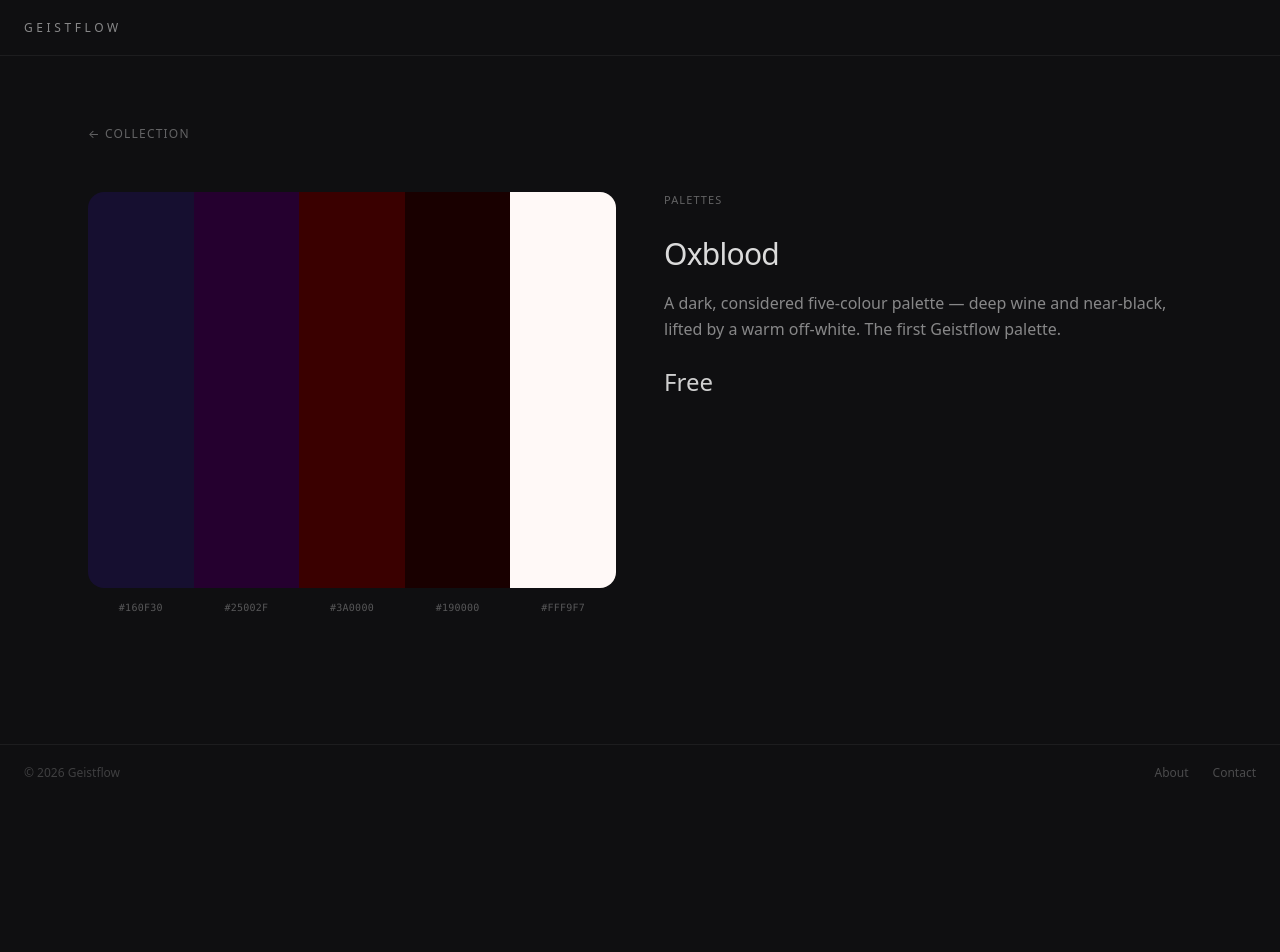
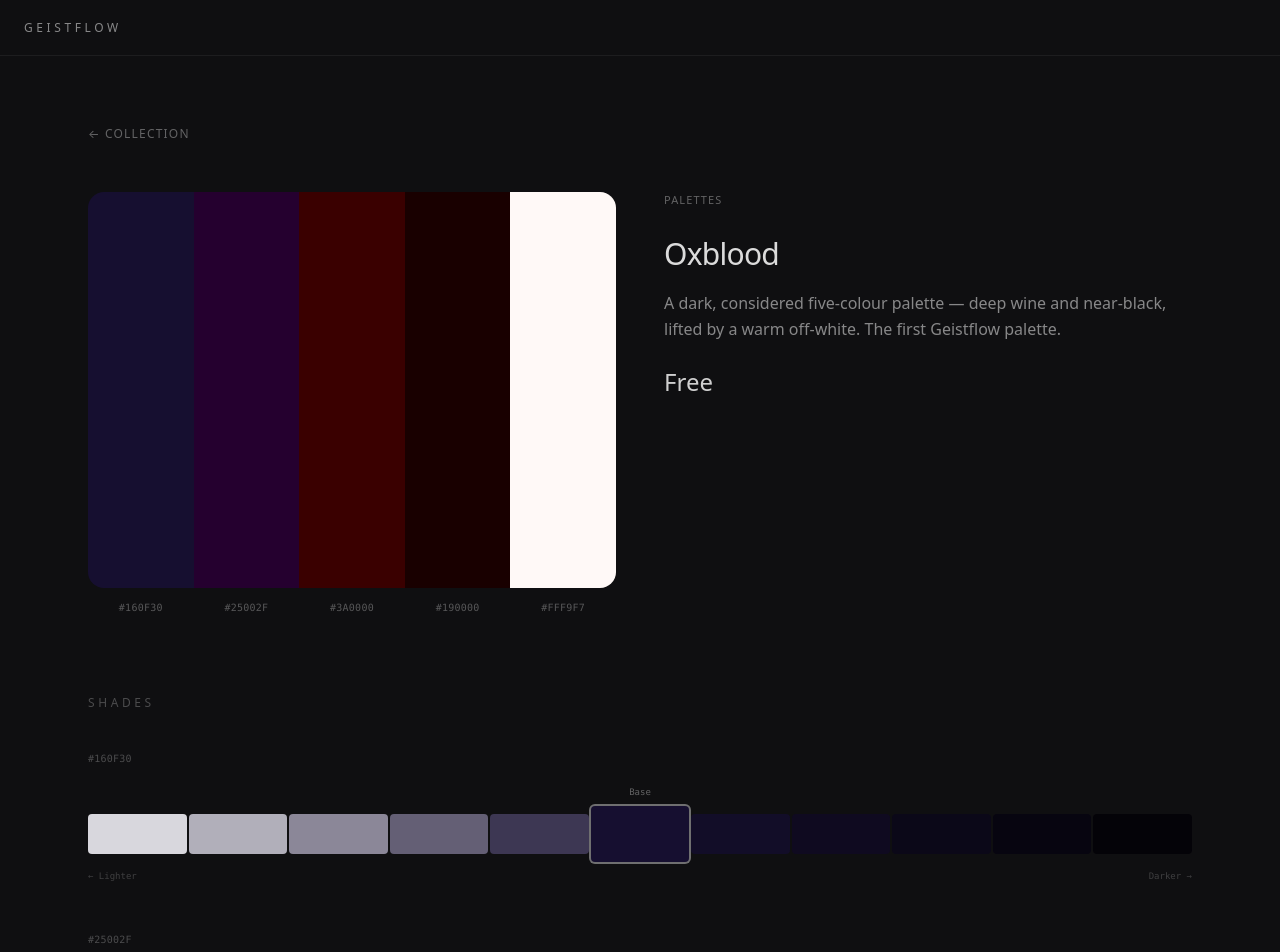
Before and after one commit to buddhikaherath92-dev/geistflow, a React (Vite) app: page /item/1 in a window 1280 px wide. Shown: the top 952 px of the page. Before the commit the page ends 800 px from the top, so only its background shows below. Built offline with nearby package versions, Linux system fonts and the light colour scheme.

Commit message:
shades feature initiated in color palletes
Co-Authored-By: Claude Sonnet 4.6 <noreply@anthropic.com>

```diff
--- a/src/pages/ItemDetail.tsx
+++ b/src/pages/ItemDetail.tsx
@@ -2,6 +2,51 @@ import { useEffect, useState } from 'react'
 import { useParams, Link } from 'react-router-dom'
 import { getItemById } from '../lib/storage'
 import { setPageMeta } from '../lib/meta'
+
+// --- colour utilities ---
+
+function hexToRgb(hex: string): [number, number, number] {
+  return [
+    parseInt(hex.slice(1, 3), 16),
+    parseInt(hex.slice(3, 5), 16),
+    parseInt(hex.slice(5, 7), 16),
+  ]
+}
+
+function toHex(r: number, g: number, b: number): string {
+  const clamp = (v: number) => Math.min(255, Math.max(0, Math.round(v)))
+  return '#' + [clamp(r), clamp(g), clamp(b)].map(v => v.toString(16).padStart(2, '0')).join('').toUpperCase()
+}
+
+function mixToward(base: [number, number, number], target: [number, number, number], t: number): string {
+  return toHex(
+    base[0] + (target[0] - base[0]) * t,
+    base[1] + (target[1] - base[1]) * t,
+    base[2] + (target[2] - base[2]) * t,
+  )
+}
+
+// Returns 11 values: 5 tints (lightest → least light), base, 5 shades (least dark → darkest)
+function generateShades(hex: string): string[] {
+  const base = hexToRgb(hex)
+  const white: [number, number, number] = [255, 255, 255]
+  const black: [number, number, number] = [0, 0, 0]
+  return [
+    mixToward(base, white, 5 / 6),
+    mixToward(base, white, 4 / 6),
+    mixToward(base, white, 3 / 6),
+    mixToward(base, white, 2 / 6),
+    mixToward(base, white, 1 / 6),
+    hex.toUpperCase(),
+    mixToward(base, black, 1 / 6),
+    mixToward(base, black, 2 / 6),
+    mixToward(base, black, 3 / 6),
+    mixToward(base, black, 4 / 6),
+    mixToward(base, black, 5 / 6),
+  ]
+}
+
+// --- components ---
 
 function ColorSwatch({ color }: { color: string }) {
   const [copied, setCopied] = useState(false)
@@ -19,13 +64,11 @@ function ColorSwatch({ color }: { color: string }) {
       style={{ backgroundColor: color }}
       onClick={handleCopy}
     >
-      {/* hex label on hover */}
       <div className="absolute inset-0 flex items-end justify-center pb-3 opacity-0 group-hover:opacity-100 transition-opacity duration-150 pointer-events-none">
         <span className="text-[10px] font-mono tracking-wide text-white bg-black/40 px-1.5 py-0.5 rounded">
           {color}
         </span>
       </div>
-      {/* copied feedback */}
       {copied && (
         <div className="absolute inset-0 flex items-center justify-center bg-black/25 pointer-events-none">
           <span className="text-[11px] font-mono tracking-wide text-white">Copied</span>
@@ -34,6 +77,65 @@ function ColorSwatch({ color }: { color: string }) {
     </div>
   )
 }
+
+function ShadeSwatch({ color, isBase = false }: { color: string; isBase?: boolean }) {
+  const [copied, setCopied] = useState(false)
+
+  function handleCopy() {
+    navigator.clipboard.writeText(color).then(() => {
+      setCopied(true)
+      setTimeout(() => setCopied(false), 1500)
+    })
+  }
+
+  return (
+    <div
+      className={`relative flex-1 cursor-pointer group rounded transition-all ${
+        isBase ? 'h-14 ring-2 ring-white/40 z-10' : 'h-10'
+      }`}
+      style={{ backgroundColor: color }}
+      onClick={handleCopy}
+    >
+      {isBase && (
+        <span className="absolute -top-5 left-1/2 -translate-x-1/2 text-[9px] font-mono text-white/35 whitespace-nowrap pointer-events-none">
+          Base
+        </span>
+      )}
+      <div className="absolute inset-0 flex items-end justify-center pb-1.5 opacity-0 group-hover:opacity-100 transition-opacity duration-150 pointer-events-none">
+        <span className="text-[9px] font-mono text-white bg-black/50 px-1 py-0.5 rounded">
+          {color}
+        </span>
+      </div>
+      {copied && (
+        <div className="absolute inset-0 flex items-center justify-center bg-black/30 rounded pointer-events-none">
+          <span className="text-[9px] font-mono text-white">Copied</span>
+        </div>
+      )}
+    </div>
+  )
+}
+
+function ShadeRow({ baseColor }: { baseColor: string }) {
+  const shades = generateShades(baseColor)
+  return (
+    <div>
+      <span className="text-[10px] font-mono text-white/25 tracking-wide mb-4 block">
+        {baseColor.toUpperCase()}
+      </span>
+      <div className="flex items-center gap-0.5 pt-6">
+        {shades.map((shade, i) => (
+          <ShadeSwatch key={i} color={shade} isBase={i === 5} />
+        ))}
+      </div>
+      <div className="flex justify-between mt-2">
+        <span className="text-[9px] text-white/20 font-mono">← Lighter</span>
+        <span className="text-[9px] text-white/20 font-mono">Darker →</span>
+      </div>
+    </div>
+  )
+}
+
+// --- page ---
 
 export default function ItemDetail() {
   const { id } = useParams<{ id: string }>()
@@ -61,6 +163,8 @@ export default function ItemDetail() {
     )
   }
 
+  const isPalette = item.category === 'Palettes' && !!item.colors?.length
+
   return (
     <main className="px-6 py-16 max-w-6xl mx-auto">
       <Link
@@ -71,15 +175,15 @@ export default function ItemDetail() {
       </Link>
 
       <div className="mt-12 grid grid-cols-1 lg:grid-cols-2 gap-12 items-start">
-        {item.category === 'Palettes' && item.colors?.length ? (
+        {isPalette ? (
           <div>
             <div className="rounded-2xl overflow-hidden aspect-[4/3] flex">
-              {item.colors.map((color) => (
+              {item.colors!.map((color) => (
                 <ColorSwatch key={color} color={color} />
               ))}
             </div>
             <div className="flex mt-3">
-              {item.colors.map((color) => (
+              {item.colors!.map((color) => (
                 <span key={color} className="flex-1 text-center text-[10px] text-white/30 font-mono tracking-wide">
                   {color}
                 </span>
@@ -113,6 +217,17 @@ export default function ItemDetail() {
           </p>
         </div>
       </div>
+
+      {isPalette && (
+        <div className="mt-20">
+          <p className="text-white/25 text-xs tracking-[0.3em] uppercase mb-10">Shades</p>
+          <div className="flex flex-col gap-12">
+            {item.colors!.map((color) => (
+              <ShadeRow key={color} baseColor={color} />
+            ))}
+          </div>
+        </div>
+      )}
     </main>
   )
 }
```
